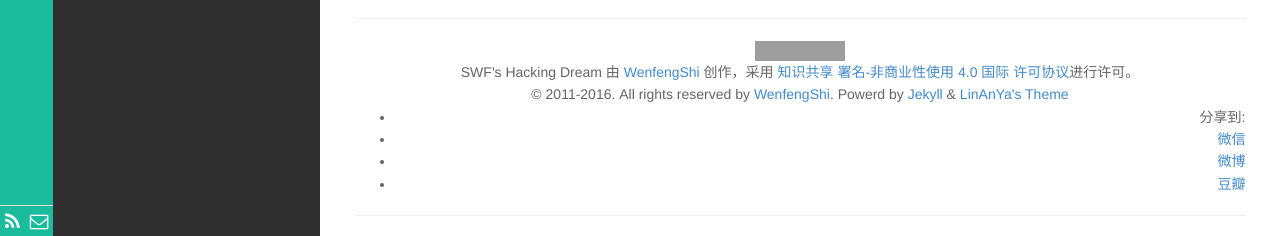
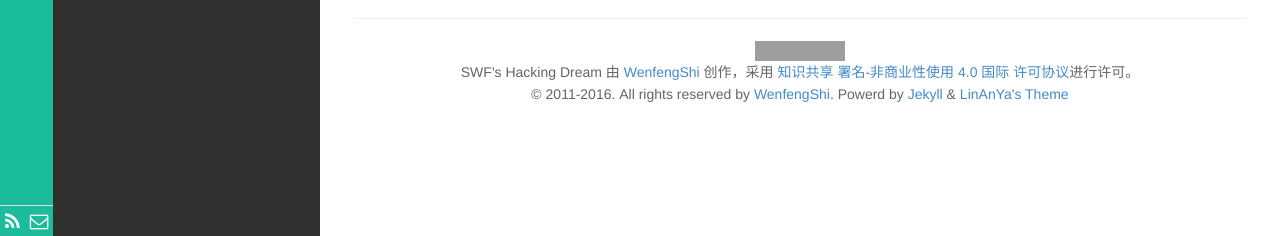
Before and after one commit to codeshold/onephone.github.io, a Jekyll site: the page built from _posts/读书/2016-09-08-Tipping_Point_Note.md, in a window 1280 px wide. Shown: the part 1349-1585 px from the top of the page. Built offline with Jekyll 4.4.1, drawn with Linux system fonts in a browser that asks for light colours; comment, search, counter and statistics services are not loaded; grey boxes are pictures that could not be loaded.

Commit message:
modified duoshuo.html

```diff
--- a/_includes/duoshuo.html
+++ b/_includes/duoshuo.html
@@ -1,36 +1,3 @@
-<!-- Duoshuo Share start -->
-                <style>
-                    .ds-share{
-                        text-align: right;
-                    }
-
-                    @media only screen and (max-width: 700px) {
-                        .ds-share {
-                        }
-                    }
-                </style>
-
-                <div class="ds-share"
-                    data-thread-key="{{page.id}}" data-title="{{page.title}}"
-                    data-images="{{ site.url }}/{% if page.header-img %}{{ page.header-img }}{% else %}{{ site.header-img }}{% endif %}"
-                    data-content="{{ content | strip_html | truncate:80 }} | Microdust:Azeril's blog"
-                    data-url="{{site.url}}{{page.url}}">
-                    <div class="ds-share-inline">
-                      <ul  class="ds-share-icons-16">
-
-                        <!-- <li data-toggle="ds-share-icons-more"><a class="ds-more" href="#">分享到：</a></li> -->
-                        <li></a>分享到:</a></li>
-                        <li><a class="ds-wechat flat" href="javascript:void(0);" data-service="wechat">微信</a></li>
-                        <li><a class="ds-weibo flat" href="javascript:void(0);" data-service="weibo">微博</a></li>
-                        <li><a class="ds-douban flat" href="javascript:void(0);" data-service="douban">豆瓣</a></li>
-                      </ul>
-                      <div class="ds-share-icons-more">
-                      </div>
-                    </div>
-                <hr>
-                </div>
-<!-- Duoshuo Share end-->
-
 <!-- 多说评论框 start -->
                 <div class="comment">
                     <div class="ds-thread" data-thread-key="{{page.id}}" data-title="{{page.title}}" data-url="{{site.url}}{{page.url}}"></div>
```
